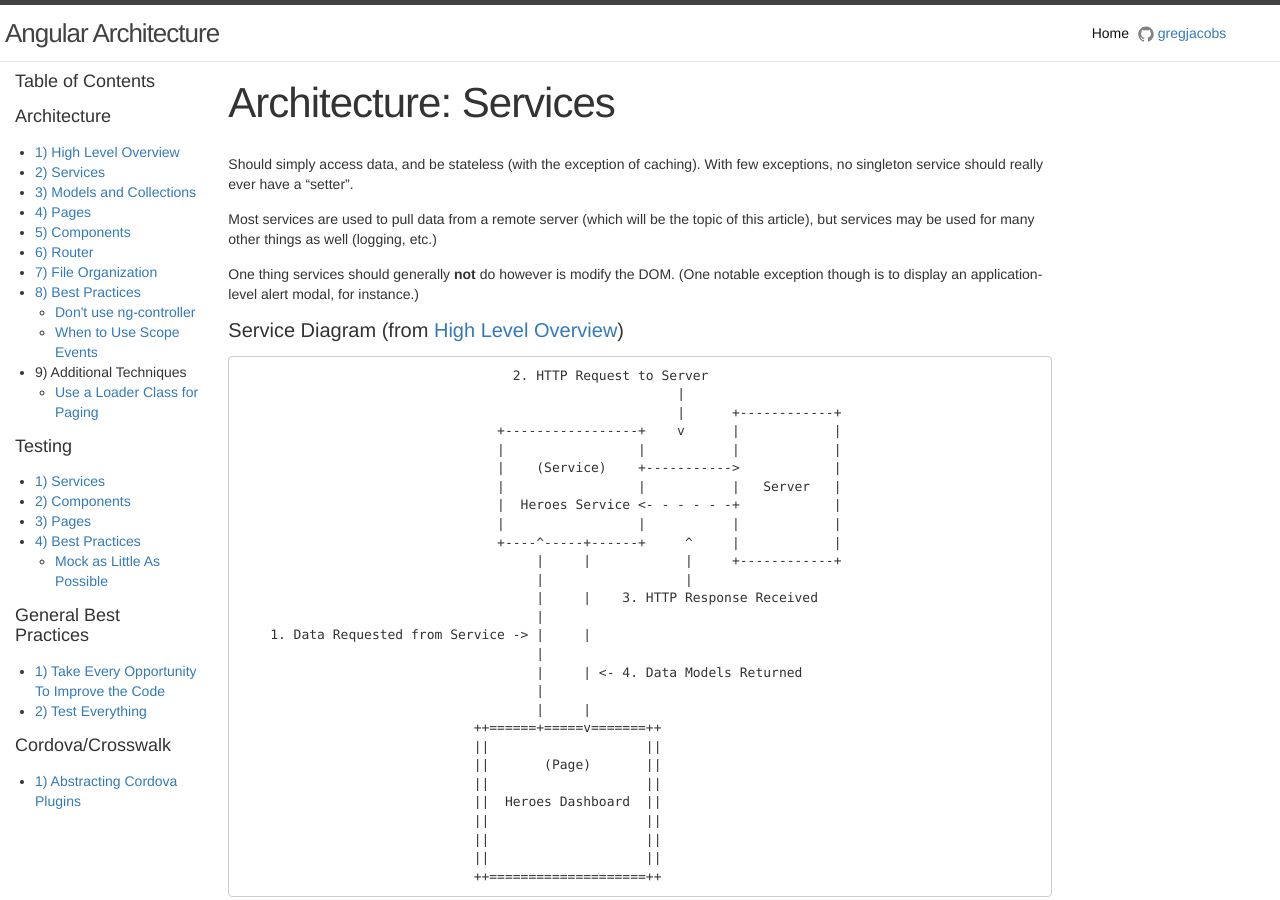
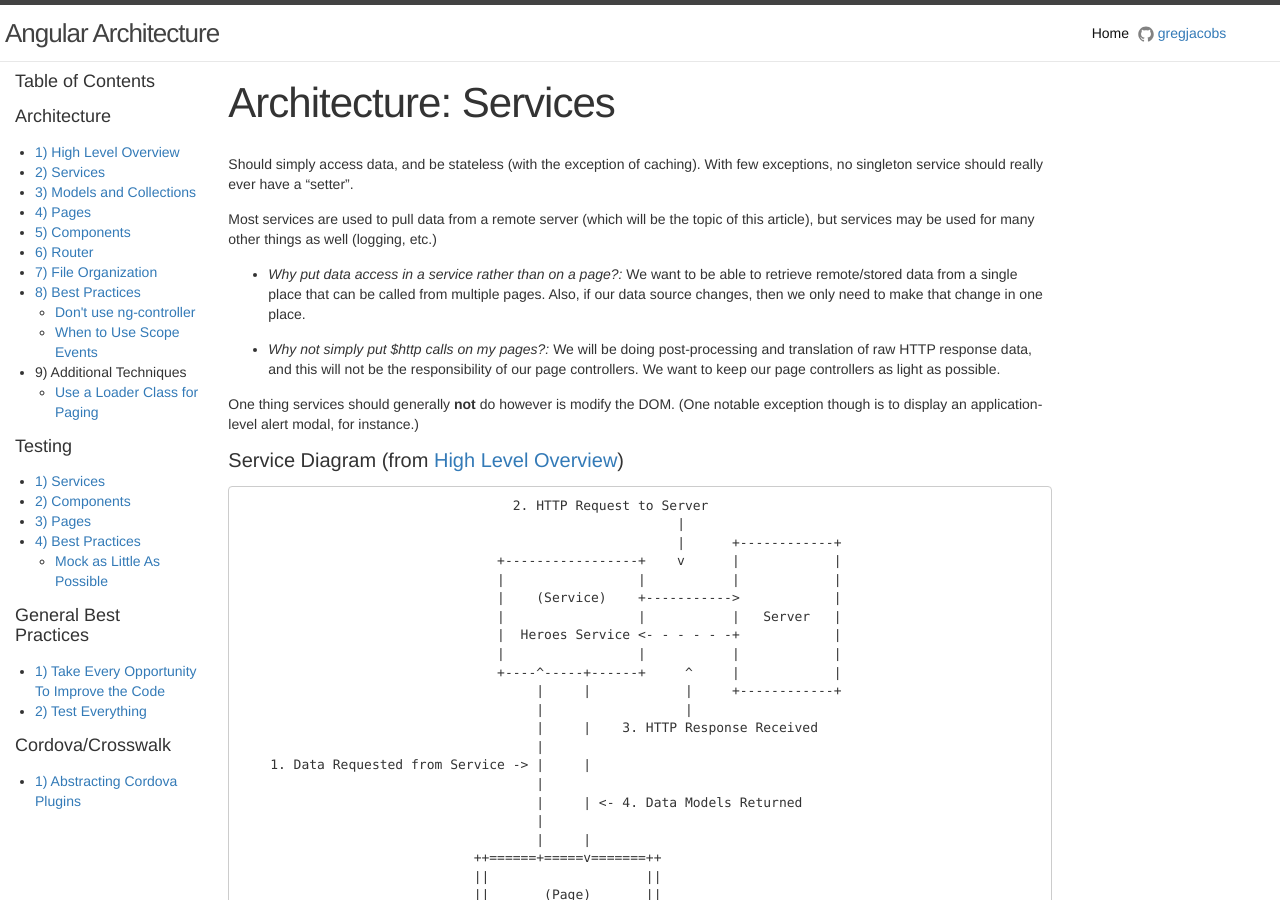
Before and after one commit to gregjacobs/Angular-Architecture, a Jekyll site: the page built from architecture/services.md, in a window 1280 px wide and 900 px high. Built offline with Jekyll 4.4.1, drawn with Linux system fonts in a browser that asks for light colours; Markdown is read by kramdown in place of the engine named in the settings; comment, search, counter and statistics services are not loaded.

Commit message:
Add a few "why's" to Services article

```diff
--- a/architecture/services.md
+++ b/architecture/services.md
@@ -12,6 +12,16 @@
 Most services are used to pull data from a remote server (which will be the
 topic of this article), but services may be used for many other things as
 well (logging, etc.)
+
+- _Why put data access in a service rather than on a page?:_ We want to be
+  able to retrieve remote/stored data from a single place that can be
+  called from multiple pages. Also, if our data source changes, then we
+  only need to make that change in one place.
+
+- _Why not simply put $http calls on my pages?:_ We will be doing
+  post-processing and translation of raw HTTP response data, and this will
+  not be the responsibility of our page controllers. We want to keep our
+  page controllers as light as possible.
 
 One thing services should generally **not** do however is modify the DOM.
 (One notable exception though is to display an application-level alert
```
